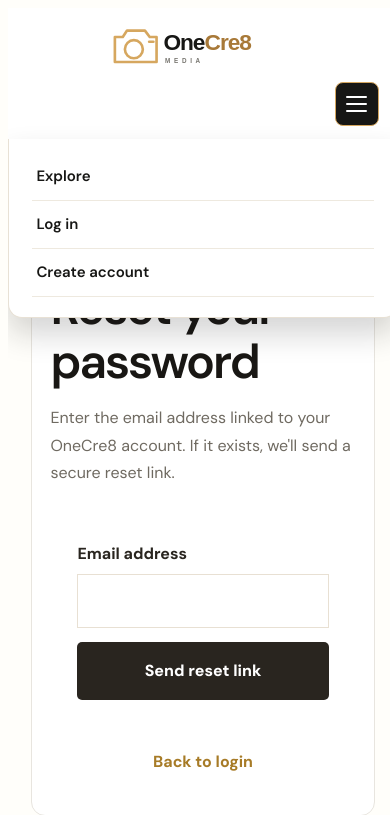
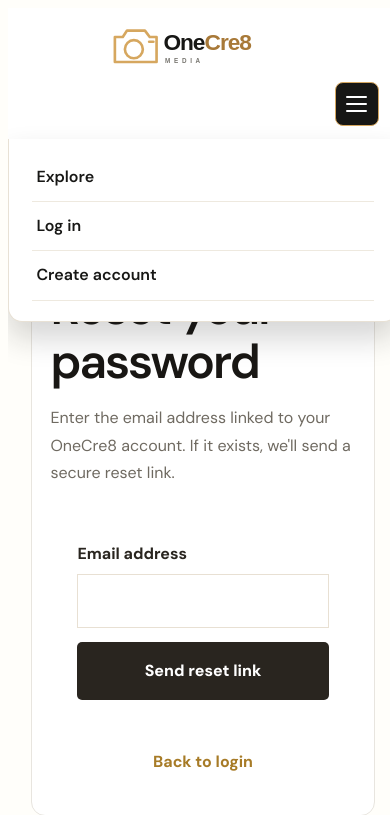
Before and after one commit to thecrowndeveloper/SnapBook, a Flask app: page /forgot-password in a window 390 px wide, after a click that opens the changed part. Shown: the top 815 px of the page. Run offline with Flask 3, Linux system fonts and the light colour scheme; some libraries are stand-ins or nearby versions.

Commit message:
Use readable text size in mobile navigation

```diff
--- a/static/style.css
+++ b/static/style.css
@@ -2919,7 +2919,7 @@ footer .footer-logo { font-size: 21px; }
     width: 100% !important;
     padding: 13px 4px !important;
     text-align: left !important;
-    font-size: 15px !important;
+    font-size: 1rem !important;
     color: #171715 !important;
     border-bottom: 1px solid #eee9df !important;
   }
```
